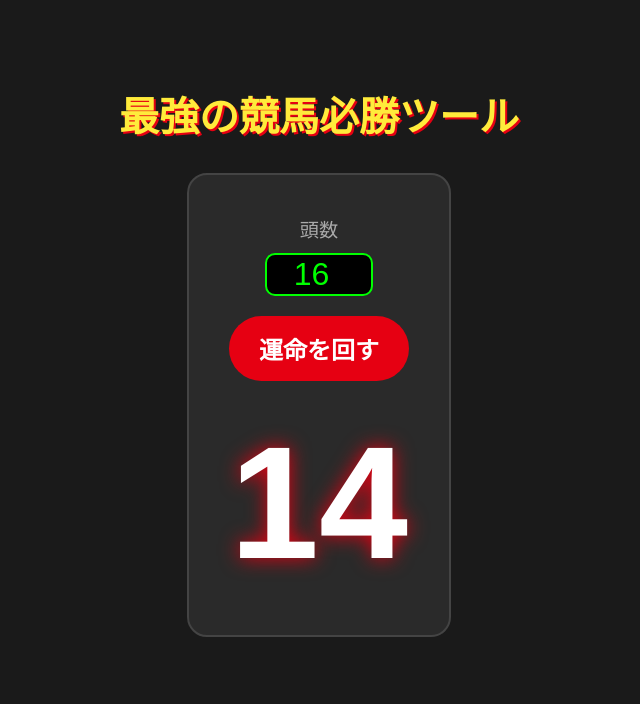
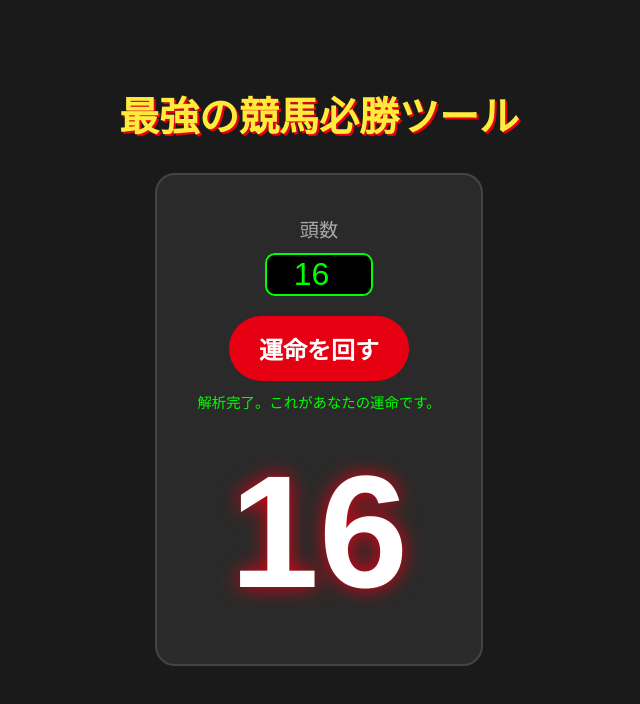
Before and after one commit to doraiso/ultimate-keiba-win, a plain HTML site: page index.html in a window 1280 px wide. Both pictures are taken after a click on the button "運命を回す". Shown: the whole page, without its empty margins (321-961 px from the left). Drawn offline with Linux system fonts and the light colour scheme.

Commit message:
ステータスバー追加

```diff
--- a/index.html
+++ b/index.html
@@ -1,19 +1,105 @@
 <!DOCTYPE html>
 <html lang="ja">
+
 <head>
     <meta charset="UTF-8">
     <title>最強の競馬必勝ツール</title>
     <style>
-        body { background: #1a1a1a; color: #fff; font-family: 'Helvetica Neue', Arial, sans-serif; text-align: center; padding-top: 50px; }
-        h1 { font-size: 2.5rem; color: #ffeb3b; text-shadow: 2px 2px #e60012; margin-bottom: 30px; }
-        .container { background: #2a2a2a; display: inline-block; padding: 40px; border-radius: 20px; border: 2px solid #444; }
-        input { font-size: 2rem; width: 100px; text-align: center; background: #000; color: #0f0; border: 2px solid #0f0; border-radius: 10px; }
-        button { font-size: 1.5rem; padding: 15px 30px; cursor: pointer; background: #e60012; color: #fff; border: none; border-radius: 50px; margin-top: 20px; transition: 0.2s; font-weight: bold; }
-        button:hover { background: #ff3344; transform: scale(1.05); }
-        #result { font-size: 10rem; font-weight: bold; margin-top: 30px; color: #fff; text-shadow: 0 0 20px #e60012; }
-        .label { font-size: 1.2rem; margin-bottom: 10px; color: #aaa; }
+        body {
+            background: #1a1a1a;
+            color: #fff;
+            font-family: 'Helvetica Neue', Arial, sans-serif;
+            text-align: center;
+            padding-top: 50px;
+        }
+
+        h1 {
+            font-size: 2.5rem;
+            color: #ffeb3b;
+            text-shadow: 2px 2px #e60012;
+            margin-bottom: 30px;
+        }
+
+        .container {
+            background: #2a2a2a;
+            display: inline-block;
+            padding: 40px;
+            border-radius: 20px;
+            border: 2px solid #444;
+        }
+
+        input {
+            font-size: 2rem;
+            width: 100px;
+            text-align: center;
+            background: #000;
+            color: #0f0;
+            border: 2px solid #0f0;
+            border-radius: 10px;
+        }
+
+        button {
+            font-size: 1.5rem;
+            padding: 15px 30px;
+            cursor: pointer;
+            background: #e60012;
+            color: #fff;
+            border: none;
+            border-radius: 50px;
+            margin-top: 20px;
+            transition: 0.2s;
+            font-weight: bold;
+        }
+
+        button:hover {
+            background: #ff3344;
+            transform: scale(1.05);
+        }
+
+        #result {
+            font-size: 10rem;
+            font-weight: bold;
+            margin-top: 30px;
+            color: #fff;
+            text-shadow: 0 0 20px #e60012;
+        }
+
+        .label {
+            font-size: 1.2rem;
+            margin-bottom: 10px;
+            color: #aaa;
+        }
+
+        /* プログレスバーの外枠 */
+        #progress-container {
+            width: 80%;
+            max-width: 400px;
+            height: 20px;
+            background: #333;
+            border-radius: 10px;
+            margin: 20px auto;
+            display: none;
+            /* 最初は隠しておく */
+            overflow: hidden;
+        }
+
+        /* 動くバー本体 */
+        #progress-bar {
+            width: 0%;
+            height: 100%;
+            background: linear-gradient(90deg, #e60012, #ffeb3b);
+            transition: width 0.1s;
+        }
+
+        #status-text {
+            font-size: 0.9rem;
+            color: #0f0;
+            height: 1.2rem;
+            margin-top: 10px;
+        }
     </style>
 </head>
+
 <body>
 
     <h1>最強の競馬必勝ツール</h1>
@@ -23,25 +109,53 @@
         <input type="number" id="total" value="16">
         <br>
         <button onclick="spin()">運命を回す</button>
+        <div id="progress-container">
+            <div id="progress-bar"></div>
+        </div>
+        <div id="status-text"></div>
         <div id="result">-</div>
     </div>
 
     <script>
+
+        const statusMessages = [
+            "JRA全レースデータを解析中...",
+            "馬のテンションを測定中...",
+            "鞍上の勝負気配を検知...",
+            "運命のプロットを自動生成中...",
+            "最終的な『態度』を決定しています..."
+        ];
         function spin() {
             const total = document.getElementById('total').value;
             const res = document.getElementById('result');
-            let count = 0;
-            res.style.color = "#888"; // 回転中は少し暗く
+            const pContainer = document.getElementById('progress-container');
+            const pBar = document.getElementById('progress-bar');
+            const sText = document.getElementById('status-text');
+
+            // リセット
+            res.innerText = "-";
+            pContainer.style.display = "block";
+            pBar.style.width = "0%";
+            let progress = 0;
+
             const interval = setInterval(() => {
-                res.innerText = Math.floor(Math.random() * total) + 1;
-                count++;
-                if (count > 15) { // 少し回転時間を長くして「溜め」を作る
+                progress += Math.random() * 15; // ランダムに増やす
+                if (progress > 100) progress = 100;
+
+                pBar.style.width = progress + "%";
+                sText.innerText = statusMessages[Math.floor(Math.random() * statusMessages.length)];
+
+                if (progress >= 100) {
                     clearInterval(interval);
-                    res.innerText = Math.floor(Math.random() * total) + 1;
-                    res.style.color = "#fff"; // 決定したら白く光らせる
+                    setTimeout(() => {
+                        res.innerText = Math.floor(Math.random() * total) + 1;
+                        pContainer.style.display = "none";
+                        sText.innerText = "解析完了。これがあなたの運命です。";
+                    }, 500);
                 }
-            }, 60);
+            }, 150);
         }
     </script>
 </body>
+
 </html>
```
